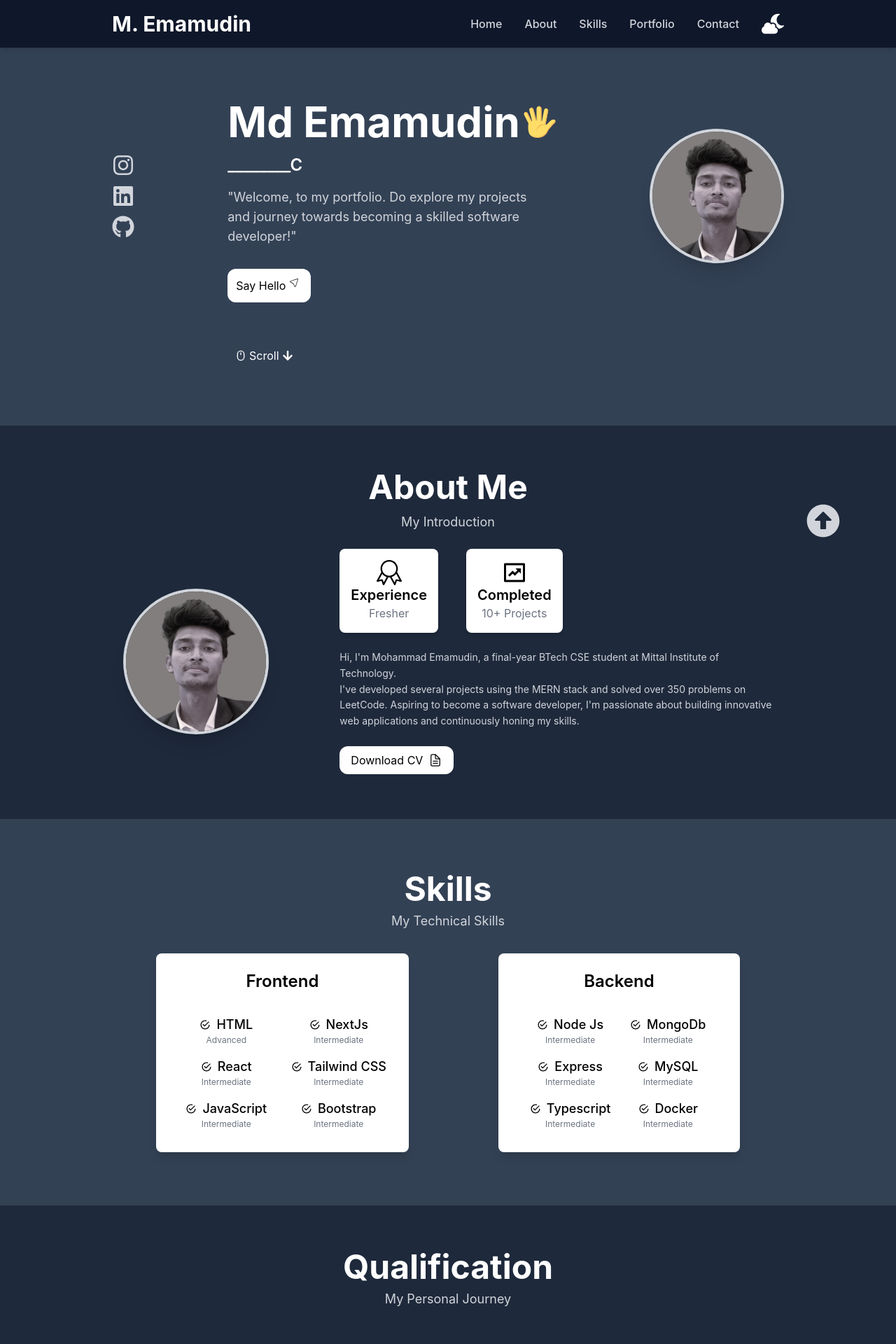
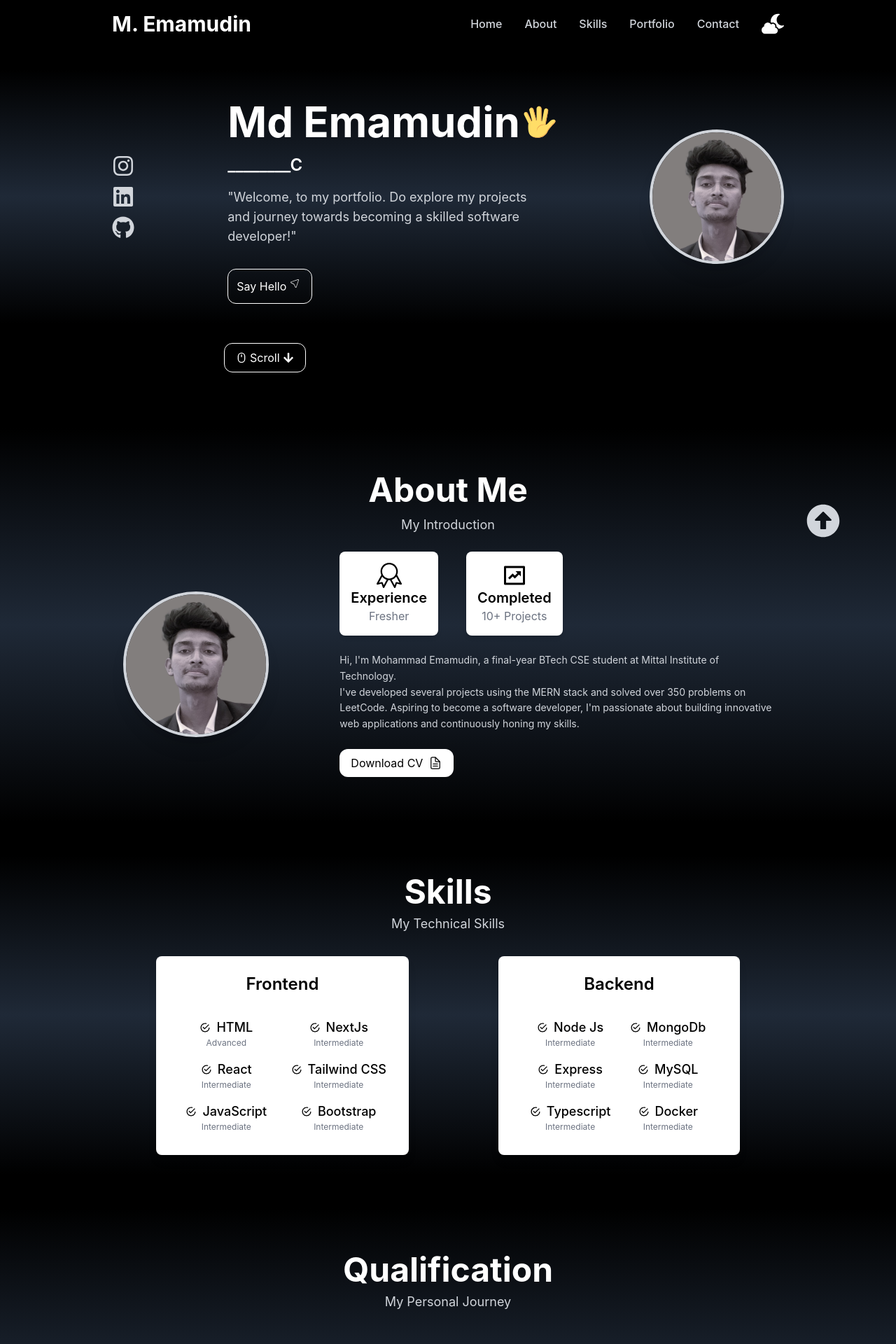
Before and after one commit to MdMassum/Portfolio, a React (Vite) app: page / in a window 1280 px wide. Shown: the top 1920 px of the page at 70% size. Built offline with nearby package versions, Linux system fonts and the light colour scheme.

Commit message:
changed dark color theme

```diff
--- a/src/components/Footer.jsx
+++ b/src/components/Footer.jsx
@@ -42,7 +42,7 @@ function Footer() {
             initial={{ opacity: 0, y: 50 }}
             animate={inView ? { opacity: 1, y: 0 } : {}}
             transition={{ duration: 1 }}
-            className="flex flex-col justify-center items-center px-7 py-6 md:px-20 md:py-8 space-y-6 md:space-y-8 shadow-[0_1px_6px_rgba(0,0,0,0.2)] dark:bg-slate-900"
+            className="flex flex-col justify-center items-center px-7 py-6 md:px-20 md:py-8 space-y-6 md:space-y-8 shadow-[0_1px_6px_rgba(0,0,0,0.2)] dark:bg-gradient-to-b dark:from-black dark:via-gray-900 dark:to-black dark:border-t border-gray-600"
         >
             {/* Footer Brand */}
             <motion.div
--- a/src/components/Header.jsx
+++ b/src/components/Header.jsx
@@ -43,7 +43,7 @@ function Header({ darkTheme, lightTheme, themeMode }) {
         initial={{ opacity: 0, y: -20 }}
         animate={{ opacity: 1, y: 0 }}
         transition={{ duration: 0.5 }}
-        className='flex justify-between items-center px-14 py-3 md:px-40 md:py-4 bg-white shadow-md sticky top-0 z-50 dark:bg-slate-900 dark:text-white'>
+        className='flex justify-between items-center px-14 py-3 md:px-40 md:py-4 bg-white shadow-md sticky top-0 z-50 dark:bg-transparent dark:md:backdrop-blur-md dark:text-white'>
             <div>
                 <h2 className='text-2xl md:text-3xl font-bold text-gray-800 dark:text-white'>M. Emamudin</h2>
             </div>
@@ -78,7 +78,7 @@ function Header({ darkTheme, lightTheme, themeMode }) {
                 initial={{ y: '100%' }}
                 animate={isOpen ? { y: 0 } : { y: '100%' }}
                 transition={{ type: "spring", stiffness: 100 }}
-                className='md:hidden fixed bottom-0 left-0 right-0 bg-white shadow-lg py-4 dark:bg-slate-900'>
+                className='md:hidden fixed bottom-0 left-0 right-0 bg-white shadow-lg py-4 dark:bg-transparent dark:backdrop-blur-lg'>
                     <ul className='grid grid-cols-2 gap-6 px-4'>
                         {Mobnav.map((nav, idx) => (
                             <li key={idx}>
--- a/src/index.css
+++ b/src/index.css
@@ -9,8 +9,7 @@ body {
   margin: 0;
 }
 html.dark {
-  /* background-color: #1e293b; */
-  background-color: #334155;
+  background-color: #000000;
 }
 .text-stroke{
   -webkit-text-stroke: 2pt #000000;
--- a/src/pages/About/About.jsx
+++ b/src/pages/About/About.jsx
@@ -14,7 +14,7 @@ function About() {
         animate={inView ? { opacity: 1, x: 0 } : {}}
         transition={{ duration: 1 }}
         id='about'
-        className='flex flex-col items-center justify-around md:justify-between p-7 md:py-16 md:px-44 gap-6 dark:bg-slate-800 dark:text-white overflow-hidden'
+        className='flex flex-col items-center justify-around md:justify-between p-7 md:py-16 md:px-44 gap-6 dark:bg-gradient-to-b dark:from-black dark:via-gray-800 dark:to-black dark:text-white overflow-hidden'
       >
         {/* Heading */}
         <motion.h2
--- a/src/pages/Contact/Contact.jsx
+++ b/src/pages/Contact/Contact.jsx
@@ -41,7 +41,7 @@ function Contact() {
             initial={{ opacity: 0, y: 50 }}
             animate={inView ? { opacity: 1, y: 0 } : {}}
             transition={{ duration: 1 }}
-            className='flex flex-col items-center justify-center md:justify-between p-7 md:px-44 gap-8 dark:bg-slate-800 dark:text-white overflow-hidden'
+            className='flex flex-col items-center justify-center md:justify-between p-7 md:px-44 gap-8 dark:bg-gradient-to-b dark:from-black dark:via-gray-700 dark:to-black dark:text-white overflow-hidden'
         >
             <motion.h2
                 initial={{ opacity: 0, y: -20 }}
--- a/src/pages/Home/Data.jsx
+++ b/src/pages/Home/Data.jsx
@@ -30,7 +30,7 @@ function Data() {
   }, [charIndex, index]);
 
   return (
-    <div className='flex flex-col gap-4 text-center md:text-left mt-4 dark:bg-slate-700 overflow-hidden'>
+    <div className='flex flex-col gap-4 text-center md:text-left mt-4 dark:bg-transparent overflow-hidden'>
       {/* Name Heading */}
       <motion.div
         initial={{ y: 20, opacity: 0 }}
@@ -78,7 +78,7 @@ function Data() {
         className='mt-4 mx-auto md:mx-0'
       >
         <a href="#contact">
-          <button className='flex bg-black text-white p-3 rounded-xl hover:text-red-500 dark:bg-white dark:text-black dark:hover:text-red-600'>
+          <button className='flex bg-black text-white p-3 rounded-xl hover:text-red-500 dark:bg-transparent dark:text-white border border-white dark:hover:text-red-600'>
             Say Hello <CiLocationArrow1 className='bg-transparent mx-1' />
           </button>
         </a>
--- a/src/pages/Home/Home.jsx
+++ b/src/pages/Home/Home.jsx
@@ -16,7 +16,7 @@ function Home() {
         className='flex flex-col overflow-hidden'
       >
 
-        <div className='flex flex-col md:flex-row items-center justify-around md:justify-between p-7 md:px-40 mt-8 dark:bg-slate-700'>
+        <div className='flex flex-col md:flex-row items-center justify-around md:justify-between p-7 md:px-40 mt-8 dark:bg-gradient-to-b dark:from-black dark:via-gray-800 dark:to-black'>
 
           {/* Social Section */}
           <motion.div
@@ -58,10 +58,10 @@ function Home() {
           initial={{ y: 20, opacity: 0 }}
           animate={{ y: 0, opacity: 1 }}
           transition={{ duration: 0.8, delay: 0.8, ease: "easeOut" }}
-          className='hidden md:block mx-80 mt-7 mb-20 dark:bg-slate-700'
+          className='hidden md:block mx-80 mt-7 mb-20 dark:bg-transparent'
         >
           <a href="#about">
-            <button className='flex justify-center items-center rounded-xl gap-1 px-4 py-2 hover:text-red-500 transition-all duration-300 ease-in-out dark:bg-slate-700 dark:text-white dark:hover:text-red-500'>
+            <button className='flex justify-center items-center rounded-xl gap-1 px-4 py-2 hover:text-red-500 transition-all duration-300 ease-in-out dark:bg-transparent border border-white dark:text-white dark:hover:text-red-500'>
                 <LuMouse />
                 <p>Scroll</p>
                 <FaArrowDown />
--- a/src/pages/Projects/Projects.jsx
+++ b/src/pages/Projects/Projects.jsx
@@ -15,7 +15,7 @@ function Projects() {
             animate={inView ? { opacity: 1, y: 0 } : {}}
             transition={{ duration: 1 }}
             id='portfolio'
-            className='flex flex-col items-center justify-around md:justify-between p-7 md:px-44 gap-2 dark:bg-slate-700 dark:text-white overflow-hidden'
+            className='flex flex-col items-center justify-around md:justify-between p-7 md:px-44 gap-2 dark:bg-gradient-to-b dark:from-black dark:via-gray-800 dark:to-black dark:text-white overflow-hidden'
         >
             <h2 className='text-3xl md:text-5xl font-bold text-center md:text-left'>My Projects</h2>
             <span className='text-gray-500 text-sm md:text-lg text-center md:text-left mt-2 dark:text-gray-300'>
--- a/src/pages/Qualification/Qualification.jsx
+++ b/src/pages/Qualification/Qualification.jsx
@@ -16,7 +16,7 @@ function Qualification() {
       animate={inView ? { opacity: 1, y: 0 } : {}}
       transition={{ duration: 1 }}
       id='skills'
-      className='flex flex-col items-center justify-around md:justify-between p-7 md:py-16 md:px-44 gap-2 dark:bg-slate-800 dark:text-white pb-16 overflow-hidden'
+      className='flex flex-col items-center justify-around md:justify-between p-7 md:py-16 md:px-44 gap-2 dark:bg-gradient-to-b dark:from-black dark:via-gray-800 dark:to-black dark:text-white pb-16 overflow-hidden'
     >
       <h2 className='text-3xl md:text-5xl font-bold text-center md:text-left'>Qualification</h2>
       <span className='text-gray-500 text-sm md:text-lg text-center md:text-left dark:text-gray-300'>My Personal Journey</span>
--- a/src/pages/Skills/Skills.jsx
+++ b/src/pages/Skills/Skills.jsx
@@ -14,7 +14,7 @@ function Skills() {
       animate={inView ? { opacity: 1, y: 0 } : {}}
       transition={{ duration: 1 }}
       id='skills'
-      className='flex flex-col items-center justify-around md:justify-between md:my-12 p-7 md:px-44 gap-2 dark:bg-slate-700 overflow-hidden'
+      className='flex flex-col items-center justify-around md:justify-between md:my-12 p-7 md:px-44 gap-2 dark:bg-gradient-to-b dark:from-black dark:via-gray-800 dark:to-black overflow-hidden'
     >
       {/* Heading */}
       <motion.h2
```
